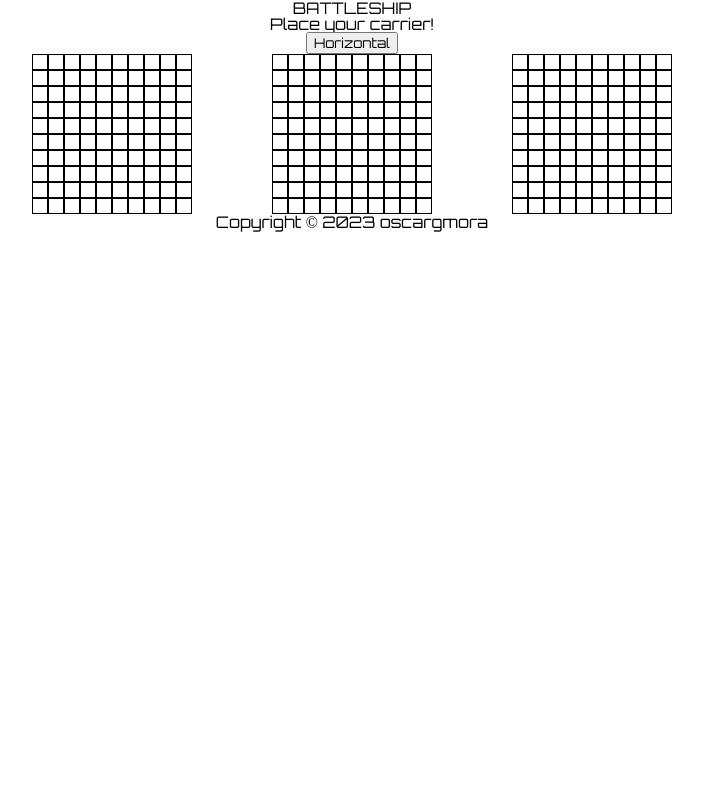
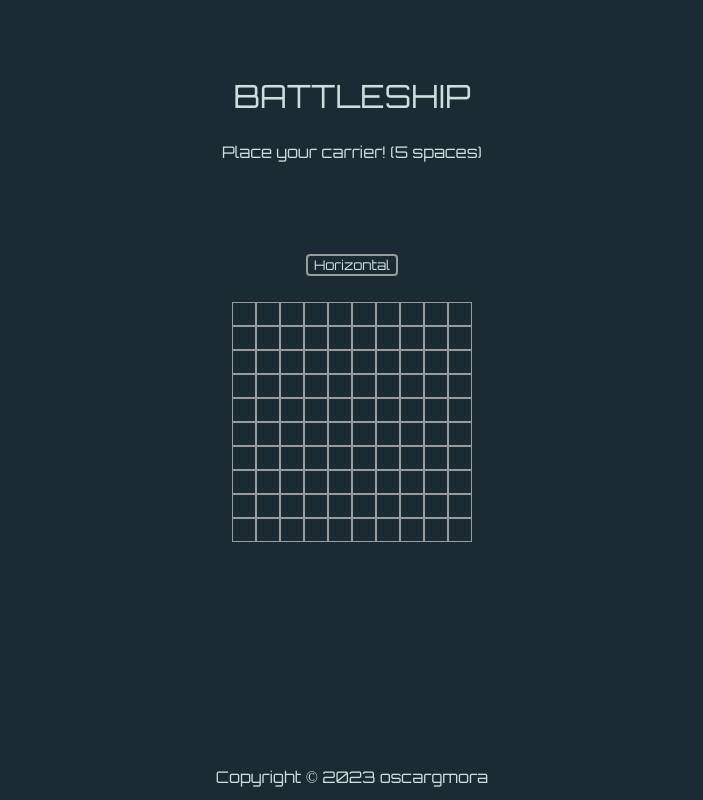
Before and after one commit to oscargmora/battleship, a website built with webpack: page src/index.html in a window 1280 px wide. Shown: the whole page, without its empty margins (288-991 px from the left). Built offline with nearby package versions, Linux system fonts and the light colour scheme.

Commit message:
Complete Battleship Game

```diff
--- a/src/index.html
+++ b/src/index.html
@@ -5,22 +5,24 @@
         <meta name="viewport" content="width=device-width, initial-scale=1.0" />
         <title>Battleship</title>
     </head>
+    <body>
         <header>
             <main-title>BATTLESHIP</main-title>
             <subtitle></subtitle>
+        </header>
+        <main>
+            <button-container> </button-container>
             <play-again-button-container></play-again-button-container>
-    </header>
-    <body>
-        <button-container> </button-container>
             <container>
                 <setup-container> </setup-container>
                 <game-container id="player-one"> </game-container>
                 <game-container id="player-two"> </game-container>
             </container>
-    </body>
+        </main>
         <footer>
             <a href="https://github.com/oscargmora" id="github-link">
                 <p>Copyright © 2023 oscargmora</p>
             </a>
         </footer>
+    </body>
 </html>
--- a/src/modules/gamePlay.js
+++ b/src/modules/gamePlay.js
@@ -3,7 +3,7 @@
 const subtitle = document.querySelector('subtitle');
 
 let endGame = false;
-let hitCounter = 16;
+let hitCounter = 17;
 
 function gameLoop(player1, player2, current) {
     if (endGame) return;
@@ -58,7 +58,7 @@ function changeStatusOfSquare(player1, player2, square) {
             if (attackResult === 'All Ships Sunk') {
                 const allAISquares = document.querySelectorAll('.two');
                 allAISquares.forEach((AISquare) => {
-                    subtitle.innerText = 'YOU WON';
+                    subtitle.innerText = 'YOU WON!';
                     AISquare.classList.add('won');
                 });
                 endGame = true;
@@ -113,6 +113,8 @@ function displayGameBoards(player1, player2) {
         square.setAttribute('id', i);
 
         gameContainer.append(square);
+
+        gameContainer.classList.add('invisible');
     }
 }
 
--- a/src/modules/startGame.js
+++ b/src/modules/startGame.js
@@ -39,7 +39,7 @@ async function gameStartUp() {
         { name: 'battleship', length: 4 },
         { name: 'cruiser', length: 3 },
         { name: 'submarine', length: 3 },
-        { name: 'destroyer', length: 1 }
+        { name: 'destroyer', length: 2 }
     ];
 
     for (let i = 0; i < shipsToPlace.length; i++) {
@@ -47,7 +47,7 @@ async function gameStartUp() {
         const shipName = shipInfo.name;
         const shipLength = shipInfo.length;
 
-        subtitle.innerText = `Place your ${shipName}!`;
+        subtitle.innerText = `Place your ${shipName}! (${shipLength} spaces)`;
 
         let shipPlaced = false;
 
@@ -96,6 +96,8 @@ async function gameStartUp() {
     playerTwoGameContainer.innerHTML = '';
     displayGameBoards(user, AI);
 
+    playerTwoGameContainer.classList.remove('invisible');
+
     gameLoop(user, AI, user, false);
 }
 
--- a/src/styles/boards-style.css
+++ b/src/styles/boards-style.css
@@ -7,6 +7,10 @@ container {
 setup-container,
 game-container {
     display: grid;
-    grid-template-columns: repeat(10, 1em);
-    grid-template-rows: repeat(10, 1em);
+    grid-template-columns: repeat(10, 1.5em);
+    grid-template-rows: repeat(10, 1.5em);
 }
+
+.invisible {
+    display: none;
+}
--- a/src/styles/divs.css
+++ b/src/styles/divs.css
@@ -1,37 +1,25 @@
 setup-div,
 div {
-    border: black 1px solid;
+    border: #9b9b9b 1px solid;
 }
 
 setup-div:hover {
     background-color: rgb(77, 139, 231);
+    cursor: pointer;
 }
 
 div.hit {
     background-color: red;
-    cursor: default;
-}
-
-div.hit:hover {
-    background-color: red;
+    pointer-events: none;
 }
 
 div.miss {
-    background-color: lightblue;
-    cursor: default;
-}
-
-div.miss:hover {
-    background-color: lightblue;
+    background-color: #0064ff;
+    pointer-events: none;
 }
 
 div.won {
-    background-color: green;
-    cursor: default;
-}
-
-div.won:hover {
-    background-color: green;
+    pointer-events: none;
 }
 
 div.lost {
@@ -39,7 +27,7 @@ div.lost {
 }
 
 .ship-square {
-    background-color: rgb(168, 168, 168);
+    background-color: rgb(237, 237, 237);
 }
 
 .two {
--- a/src/styles/page.css
+++ b/src/styles/page.css
@@ -1,6 +1,14 @@
 @font-face {
     font-family: orbitron;
     src: url(../fonts/Orbitron/Orbitron-VariableFont_wght.ttf);
+}
+
+html,
+body {
+    height: 100%;
+    width: 100%;
+    background-color: #1a2b33;
+    color: #cddfdd;
 }
 
 body,
@@ -8,15 +16,65 @@ button {
     font-family: orbitron;
 }
 
+body {
+    display: flex;
+    flex-direction: column;
+}
+
 header,
-body {
+main,
+footer {
     display: flex;
     flex-direction: column;
     justify-content: center;
     align-items: center;
 }
 
+header {
+    margin-top: 3em;
+}
+
+main {
+    flex: 0.9 0 auto;
+}
+
+footer {
+    margin-top: 10em;
+    flex-shrink: 0;
+}
+
+main-title {
+    margin: 1em;
+    font-size: 2em;
+}
+
+button {
+    margin: 2em;
+    color: #cddfdd;
+    border-radius: 4px;
+    border: #9b9b9b 2px solid;
+    background-color: #1a2b33;
+}
+
+button:hover {
+    cursor: pointer;
+    color: #cccccc;
+    border: #8b8b8b 2px solid;
+}
+
+container {
+    position: relative;
+}
+
+setup-container {
+    position: absolute;
+}
+
 a {
-    color: black;
+    color: #cddfdd;
     text-decoration: none;
 }
+
+a:hover {
+    color: grey;
+}
```
Lines whose indentation alone changed are shown as unchanged.
